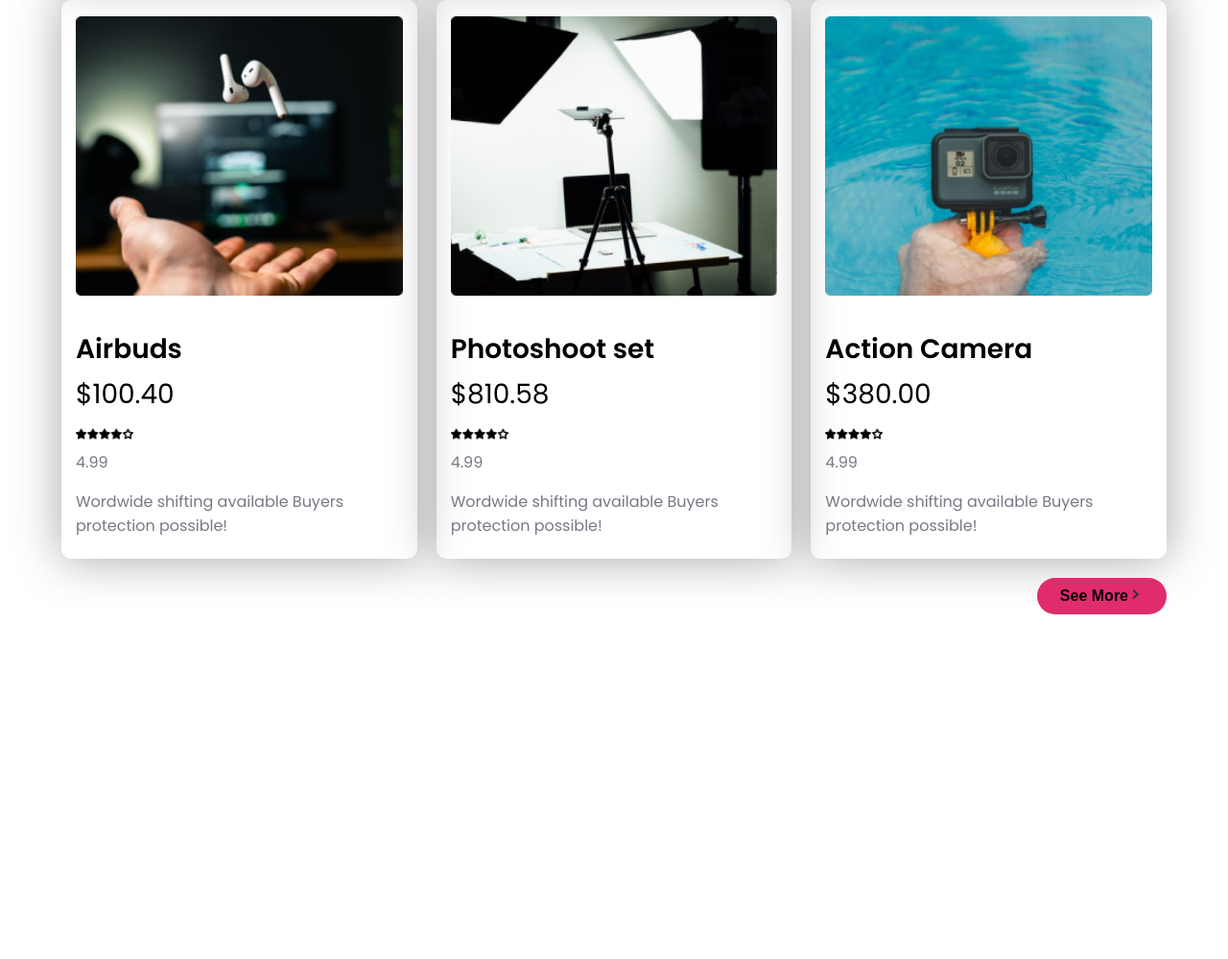
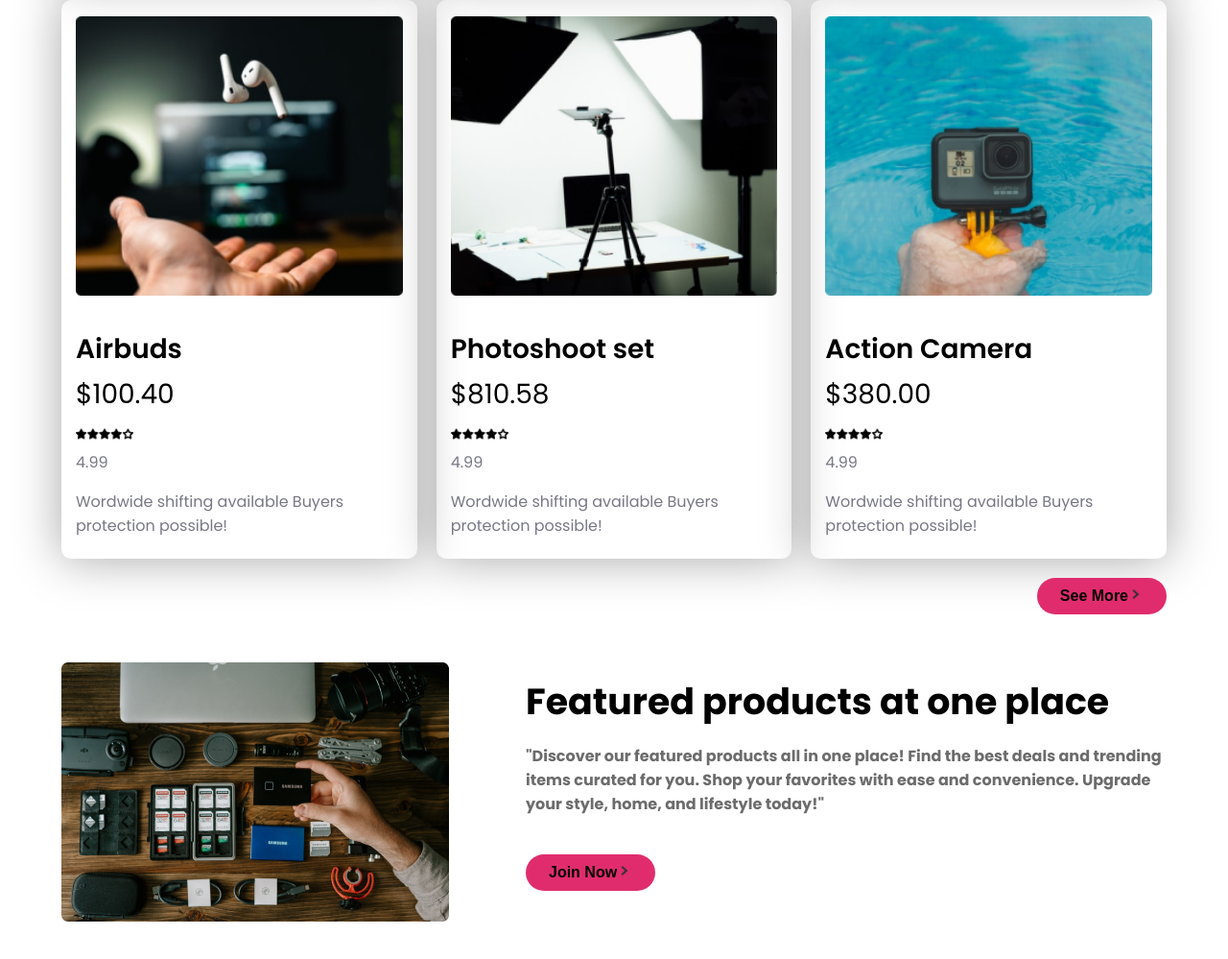
Before and after one commit to MahirSiyam/Influencer-Gear, a plain HTML site: page index.html in a window 1280 px wide. Shown: the part 2140-3139 px from the top of the page at 96% size. Before the commit the page ends 2830 px from the top, so only its background shows below. Drawn offline with Linux system fonts and the light colour scheme.

Commit message:
added third section and also third section responsive

```diff
--- a/index.html
+++ b/index.html
@@ -165,7 +165,26 @@
             </div>
 
             <div class="see">
-                <button class="button">See More<img class="icon-3" src="./logos/arrow.png" alt=""></button>
+                <button class="button-2">See More<img class="icon-3" src="./logos/arrow.png" alt=""></button>
+            </div>
+        </section>
+
+        <section class="sec-3">
+            <div class="flex">
+                <div>
+                    <img src="./images/gear.png" alt="">
+                </div>
+
+                <div>
+                    <h3 class="font-6">Featured products at one place</h3>
+                    <p class="font-7">"Discover our featured products all in one place!
+                        Find the best deals and trending items curated for you.
+                        Shop your favorites with ease and convenience.
+                        Upgrade your style, home, and lifestyle today!"</p>
+                    <div>
+                        <button class="button-2">Join Now<img class="icon-3" src="./logos/arrow.png" alt=""></button>
+                    </div>
+                </div>
             </div>
         </section>
     </main>
--- a/styles/influence.css
+++ b/styles/influence.css
@@ -74,6 +74,15 @@
   }
 
   .button{
+    padding: 10px 24px;
+    border: none;
+    border-radius: 41px;
+    background-color: #E02C6D;
+    font-size: 1rem;
+    font-weight: 600;
+  }
+
+  .button-2{
     padding: 10px 24px;
     border: none;
     border-radius: 41px;
@@ -177,6 +186,30 @@
     text-align: center;
 }
 
+.flex{
+    display: flex;
+    justify-content: space-between;
+    gap: 80px;
+}
+
+.font-6{
+    font-size: 2.37rem;
+    font-weight: bold;
+    margin-top: 12px;
+    margin-bottom: 10px;
+}
+
+.font-7{
+    font-size: 1rem;
+    font-weight: bold;
+    color: #6C6C6C;
+    margin-bottom: 40px;
+}
+
+.sec-3{
+    margin-bottom: 100px;
+}
+
 
 
 
@@ -222,7 +255,7 @@
 
 
     .button{
-        margin-bottom: 50px;
+        margin-bottom: 40px;
     }
 
     .div-5{
@@ -258,4 +291,13 @@
         flex-direction: column;
     }
 
+    .flex{
+        flex-direction: column-reverse;
+        text-align: center;
+    }
+
+    .button-2{
+        margin-bottom: 10px;
+    }
+
 }
```
